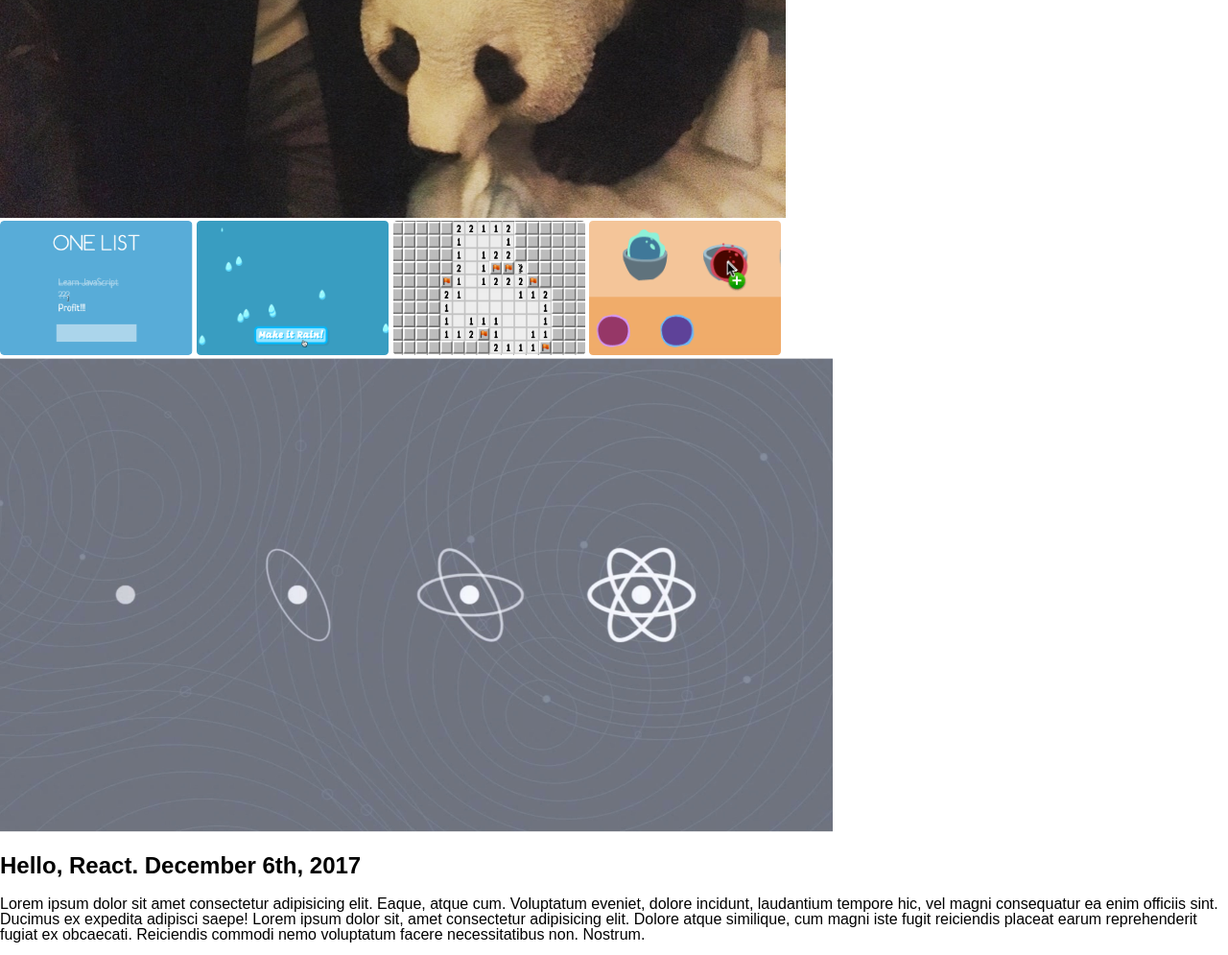
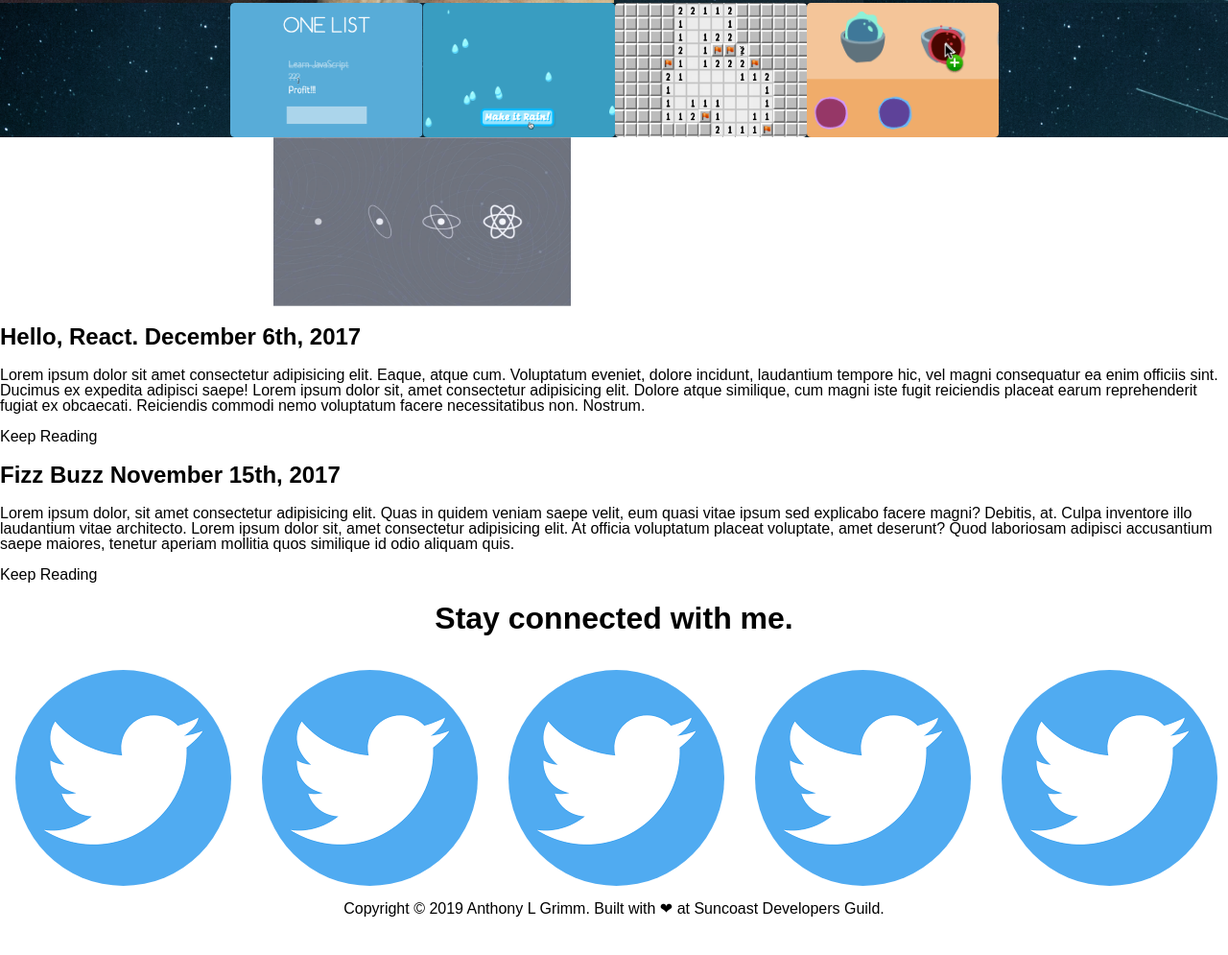
Before and after one commit to AntGrimm/mock-portfolio, a website: page public/index.html in a window 1280 px wide. Shown: the part 797-1792 px from the top of the page at 96% size. After the commit the page ends 1752 px from the top, so only its background shows below. Drawn offline with Linux system fonts and the light colour scheme.

Commit message:
Added flex boxes and some formatting

```diff
--- a/public/index.html
+++ b/public/index.html
@@ -9,20 +9,20 @@
   </head>
   <body>
     <main>
-      <section>
-        <img src="./images/face-picture.jpg" alt="face" />
-      </section>
-      <section>
+      <header class="main-header">
+        <img class="face-pic" src="./images/face-picture.jpg" alt="face" />
+      </header>
+      <section class="four-images">
         <img src="./images/one-list-sliced.png" alt="one list" />
         <img src="./images/make-it-rain-sliced.png" alt="make it rain" />
         <img src="./images/bomb-sniffer-sliced.png" alt="bomb sniffer" />
         <img src="./images/sensei-sense-sliced.png" alt="sensei sense" />
       </section>
       <section>
-        <header>
+        <header class="react-header">
           <img src="images/react.png" alt="react" />
         </header>
-        <article>
+        <article class="react-article">
           <h2>
             Hello, React. December 6th, 2017
           </h2>
@@ -58,14 +58,34 @@
           </footer>
         </article>
       </section>
-      <footer>
+      <footer class="twitter-section">
         <h1>Stay connected with me.</h1>
-        <section>
-          <img src="./images/twitter-logo.png" alt="" />
-          <img src="./images/twitter-logo.png" alt="" />
-          <img src="./images/twitter-logo.png" alt="" />
-          <img src="./images/twitter-logo.png" alt="" />
-          <img src="./images/twitter-logo.png" alt="" />
+        <section class="twitter-logo-section">
+          <img
+            class="twitter-logo"
+            src="./images/twitter-logo.png"
+            alt="twitter icon"
+          />
+          <img
+            class="twitter-logo"
+            src="./images/twitter-logo.png"
+            alt="twitter icon"
+          />
+          <img
+            class="twitter-logo"
+            src="./images/twitter-logo.png"
+            alt="twitter icon"
+          />
+          <img
+            class="twitter-logo"
+            src="./images/twitter-logo.png"
+            alt="twitter icon"
+          />
+          <img
+            class="twitter-logo"
+            src="./images/twitter-logo.png"
+            alt="twitter icon"
+          />
         </section>
         <footer>
           Copyright © 2019 Anthony L Grimm. Built with ❤ at Suncoast Developers
--- a/public/screen.css
+++ b/public/screen.css
@@ -10,3 +10,55 @@ body {
   margin: 0;
   min-height: 100%;
 }
+
+.main-header {
+  display: flex;
+  background-image: url(./images/space.png);
+}
+
+.face-pic {
+  display: flex;
+  width: 50%;
+}
+
+.four-images {
+  display: flex;
+  background-image: url(./images/space.png);
+  justify-content: center;
+  align-content: space-between;
+}
+
+.react-header {
+  display: flex;
+  justify-content: center;
+  object-fit: fill;
+  width: 55rem;
+  height: 11rem;
+}
+
+.twitter-section {
+  display: flex;
+  flex-direction: column;
+  align-content: space-between;
+}
+
+.twitter-section > h1 {
+  display: flex;
+  justify-content: center;
+}
+
+.twitter-logo-section {
+  display: flex;
+  flex-direction: row;
+}
+
+.twitter-logo {
+  display: flex;
+  padding: 1rem;
+  border-radius: 50%;
+}
+
+.twitter-section > footer {
+  display: flex;
+  justify-content: center;
+}
```
Also changed, not shown: package.json (+5 -3 lines), 1 other file.
